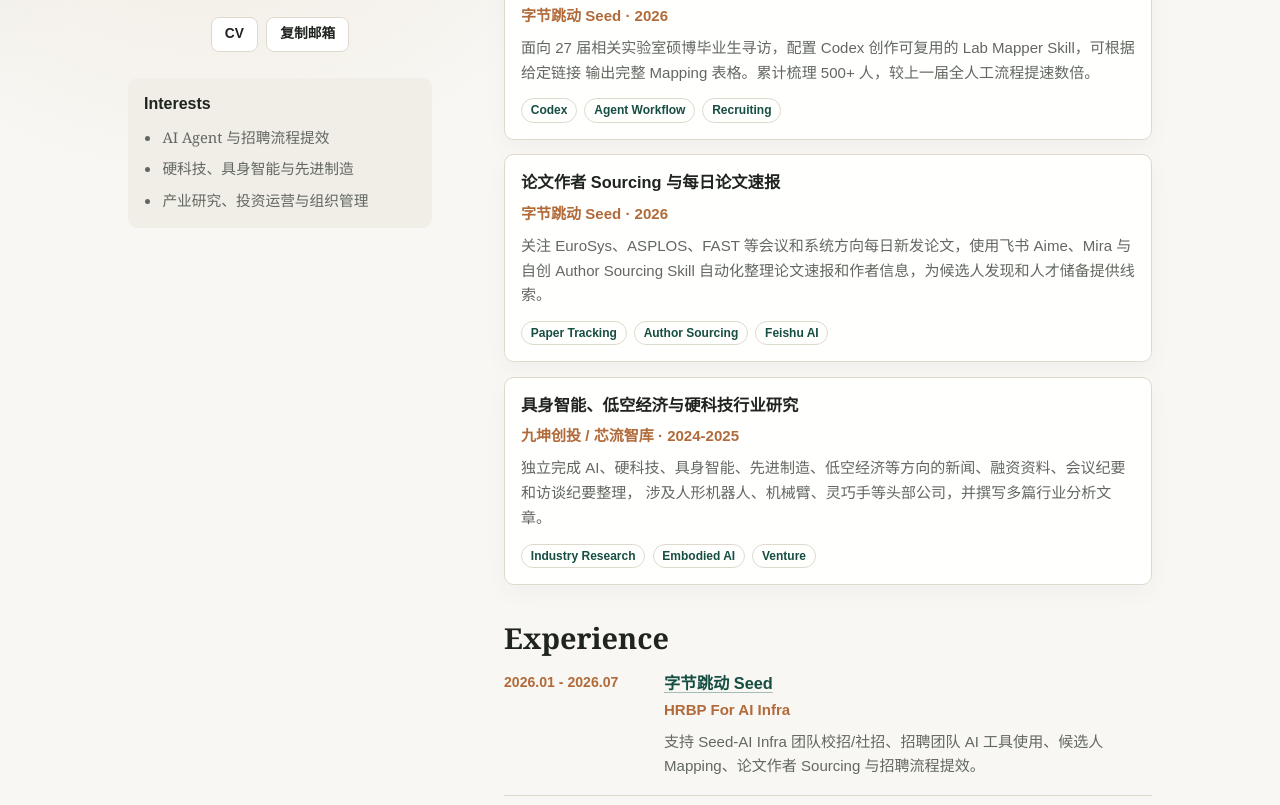
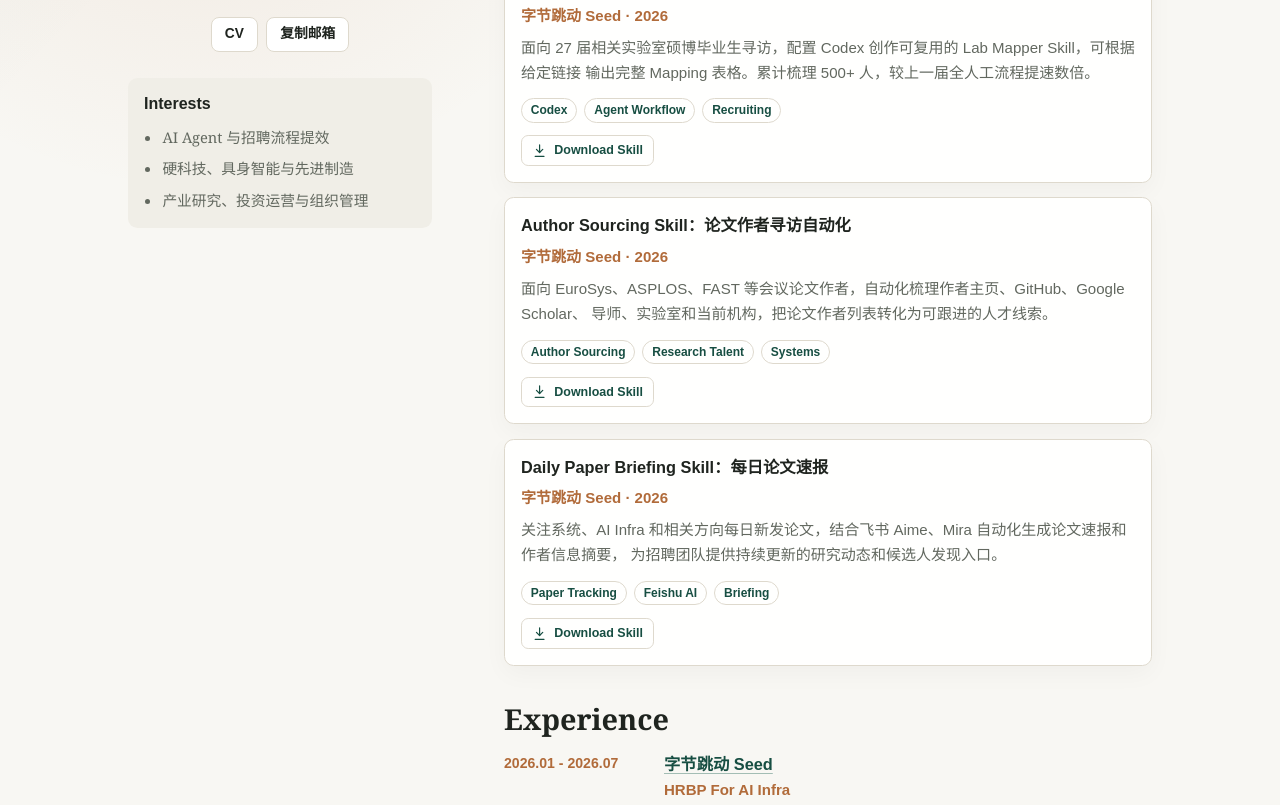
Before and after one commit to Zc-RUC/-, a plain HTML site: page index.html in a window 1280 px wide. Shown: the part 615-1420 px from the top of the page. Drawn offline with Linux system fonts and the light colour scheme.

Commit message:
Add skill project downloads

```diff
--- a/index.html
+++ b/index.html
@@ -98,7 +98,7 @@
 
         <section id="projects" class="section-block">
           <div class="section-heading">
-            <h2>Selected Projects</h2>
+            <h2>Skill Projects</h2>
             <a href="cv.html" target="_blank" rel="noreferrer">CV →</a>
           </div>
           <div class="item-stack">
@@ -114,33 +114,63 @@
                 <span>Agent Workflow</span>
                 <span>Recruiting</span>
               </div>
-            </article>
-
-            <article class="entry-card">
-              <h3>论文作者 Sourcing 与每日论文速报</h3>
-              <p class="entry-meta">字节跳动 Seed · 2026</p>
-              <p>
-                关注 EuroSys、ASPLOS、FAST 等会议和系统方向每日新发论文，使用飞书 Aime、Mira 与自创
-                Author Sourcing Skill 自动化整理论文速报和作者信息，为候选人发现和人才储备提供线索。
-              </p>
-              <div class="tag-row">
-                <span>Paper Tracking</span>
-                <span>Author Sourcing</span>
-                <span>Feishu AI</span>
+              <div class="tag-row action-row">
+                <a href="assets/skills/lab-mapper-skill.md" download>
+                  <svg viewBox="0 0 24 24" aria-hidden="true">
+                    <path d="M12 3v12"/>
+                    <path d="m7 10 5 5 5-5"/>
+                    <path d="M5 21h14"/>
+                  </svg>
+                  Download Skill
+                </a>
               </div>
             </article>
 
             <article class="entry-card">
-              <h3>具身智能、低空经济与硬科技行业研究</h3>
-              <p class="entry-meta">九坤创投 / 芯流智库 · 2024-2025</p>
+              <h3>Author Sourcing Skill：论文作者寻访自动化</h3>
+              <p class="entry-meta">字节跳动 Seed · 2026</p>
               <p>
-                独立完成 AI、硬科技、具身智能、先进制造、低空经济等方向的新闻、融资资料、会议纪要和访谈纪要整理，
-                涉及人形机器人、机械臂、灵巧手等头部公司，并撰写多篇行业分析文章。
+                面向 EuroSys、ASPLOS、FAST 等会议论文作者，自动化梳理作者主页、GitHub、Google Scholar、
+                导师、实验室和当前机构，把论文作者列表转化为可跟进的人才线索。
               </p>
               <div class="tag-row">
-                <span>Industry Research</span>
-                <span>Embodied AI</span>
-                <span>Venture</span>
+                <span>Author Sourcing</span>
+                <span>Research Talent</span>
+                <span>Systems</span>
+              </div>
+              <div class="tag-row action-row">
+                <a href="assets/skills/author-sourcing-skill.md" download>
+                  <svg viewBox="0 0 24 24" aria-hidden="true">
+                    <path d="M12 3v12"/>
+                    <path d="m7 10 5 5 5-5"/>
+                    <path d="M5 21h14"/>
+                  </svg>
+                  Download Skill
+                </a>
+              </div>
+            </article>
+
+            <article class="entry-card">
+              <h3>Daily Paper Briefing Skill：每日论文速报</h3>
+              <p class="entry-meta">字节跳动 Seed · 2026</p>
+              <p>
+                关注系统、AI Infra 和相关方向每日新发论文，结合飞书 Aime、Mira 自动化生成论文速报和作者信息摘要，
+                为招聘团队提供持续更新的研究动态和候选人发现入口。
+              </p>
+              <div class="tag-row">
+                <span>Paper Tracking</span>
+                <span>Feishu AI</span>
+                <span>Briefing</span>
+              </div>
+              <div class="tag-row action-row">
+                <a href="assets/skills/daily-paper-briefing-skill.md" download>
+                  <svg viewBox="0 0 24 24" aria-hidden="true">
+                    <path d="M12 3v12"/>
+                    <path d="m7 10 5 5 5-5"/>
+                    <path d="M5 21h14"/>
+                  </svg>
+                  Download Skill
+                </a>
               </div>
             </article>
           </div>
--- a/styles.css
+++ b/styles.css
@@ -349,6 +349,9 @@ a {
 }
 
 .action-row a {
+  display: inline-flex;
+  align-items: center;
+  gap: 0.42rem;
   border: 1px solid var(--line);
   border-radius: 0.45rem;
   color: var(--accent-strong);
@@ -361,6 +364,16 @@ a {
   background: var(--accent);
   border-color: var(--accent);
   color: #fff;
+}
+
+.action-row svg {
+  width: 0.95rem;
+  height: 0.95rem;
+  fill: none;
+  stroke: currentColor;
+  stroke-linecap: round;
+  stroke-linejoin: round;
+  stroke-width: 1.9;
 }
 
 .timeline {
```
Also changed, not shown: assets/skills/author-sourcing-skill.md (added, +39 -0 lines), assets/skills/daily-paper-briefing-skill.md (added, +36 -0 lines), assets/skills/lab-mapper-skill.md (added, +42 -0 lines).
